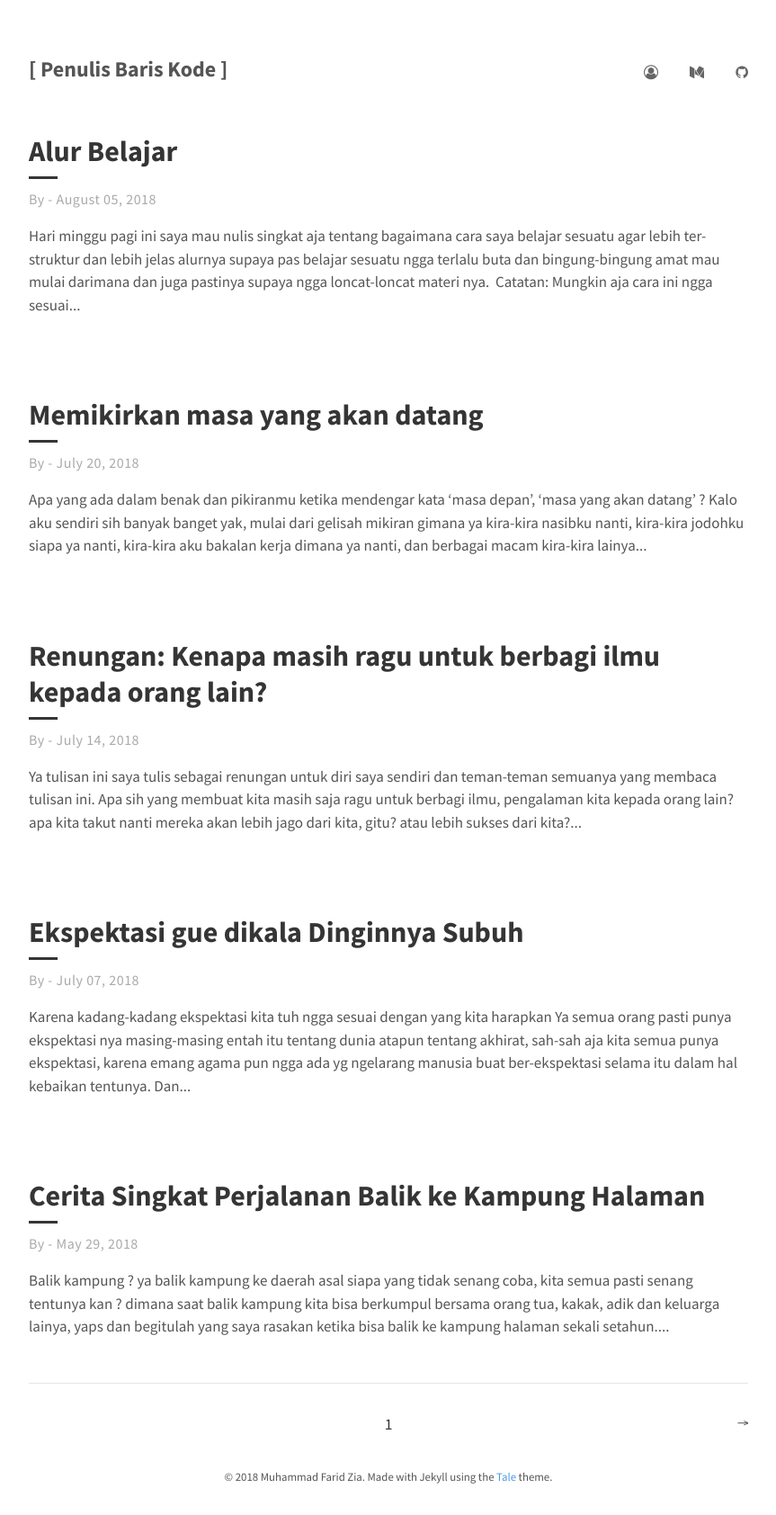
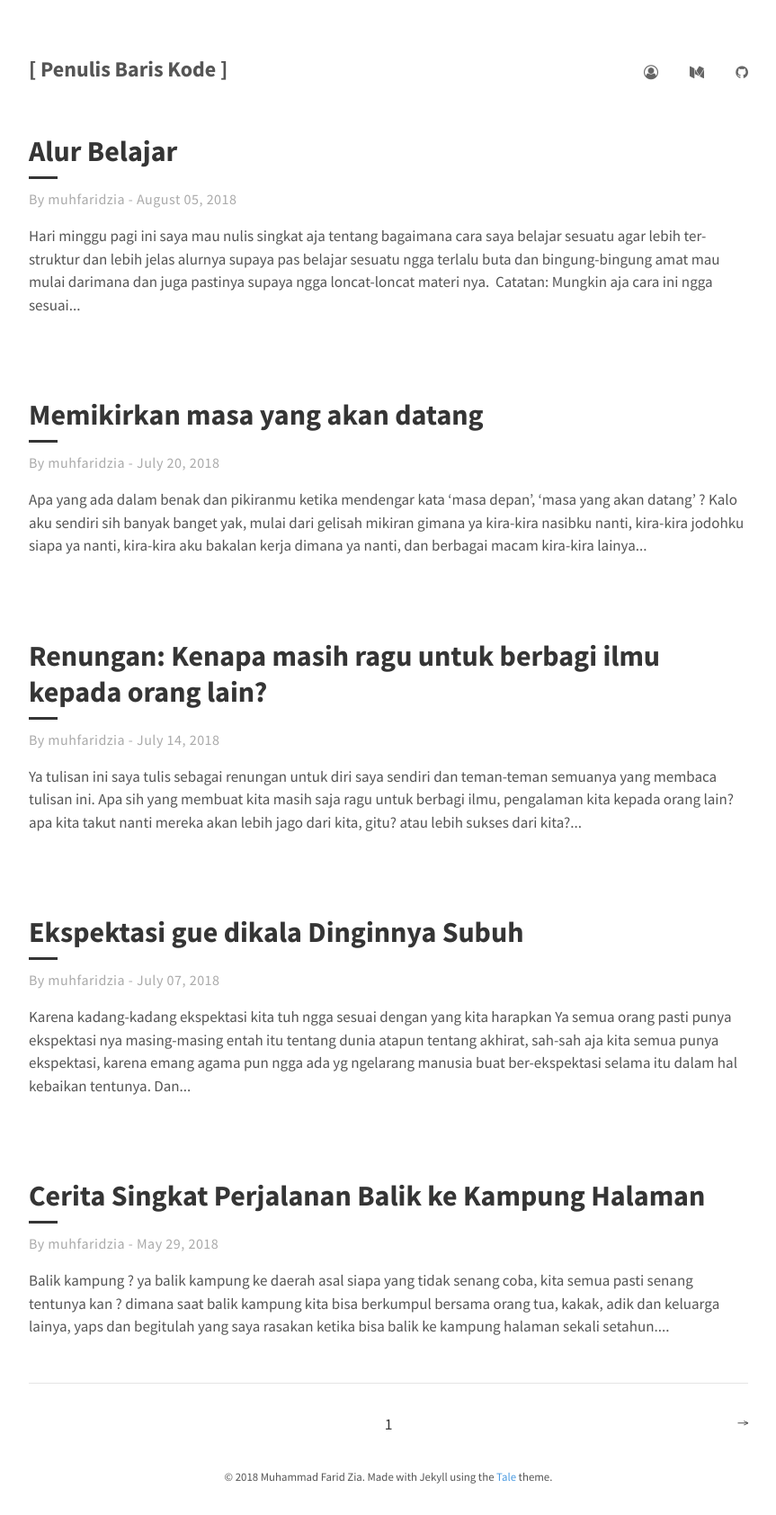
Before and after one commit to mfaridzia/mfaridzia.github.io, a Jekyll site: the page built from index.html, in a window 1280 px wide. Shown: the whole page at 90% size, without its empty margins (208-1071 px from the left). Built offline with Jekyll 4.4.1, drawn with Linux system fonts in a browser that asks for light colours; the list of posts is cut into pages by our own code.

Commit message:
add nickname to author

```diff
--- a/_config.yml
+++ b/_config.yml
@@ -7,6 +7,7 @@ url:            "https://mfaridzia.github.io"
 # Author
 author:
   name:         Muhammad Farid Zia
+  nickname:     muhfaridzia
   url:          https://mfaridzia.github.io
   email:        muhfaridzia@gmail.com
 
```
